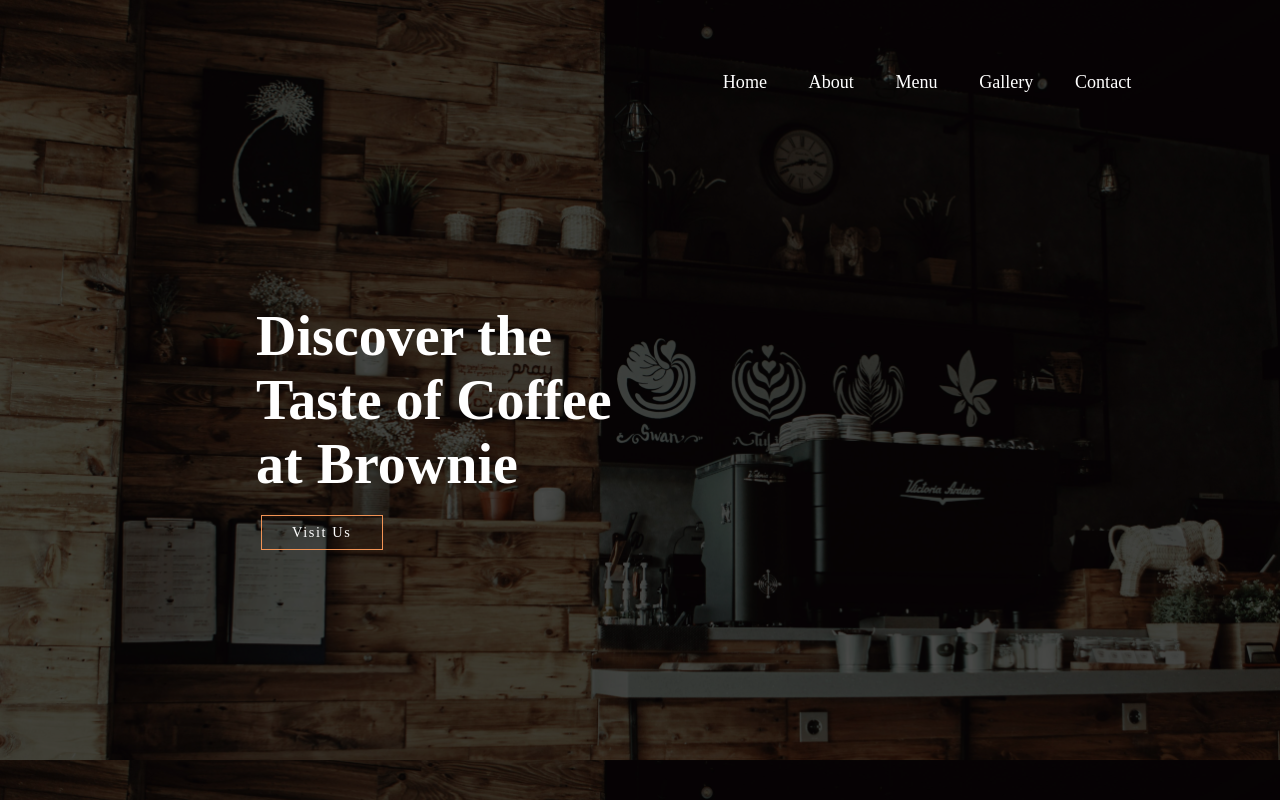
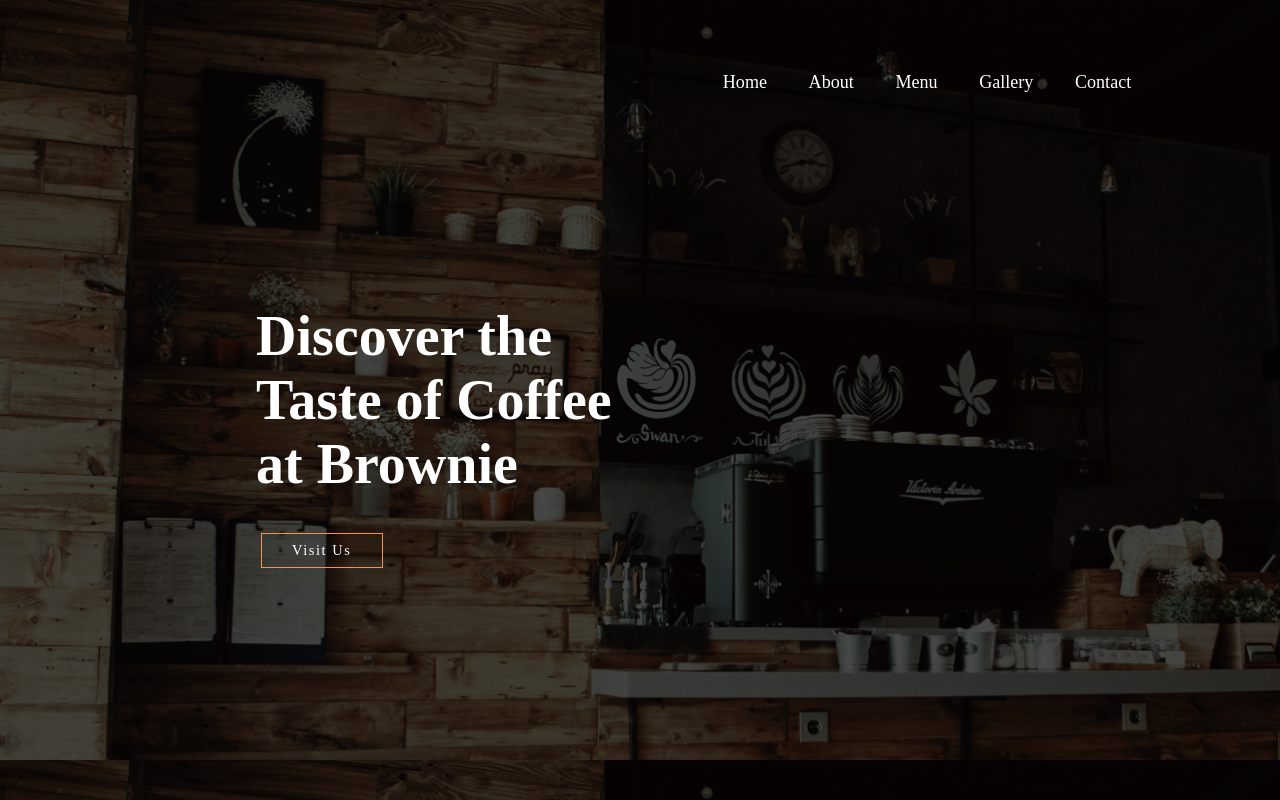
Before and after one commit to Binada-SH/React_coffee_shop_website, a React (Vite) app in the folder coffee_shop/Coffee_Shop/: page / in a window 1280 px wide. Built offline with nearby package versions, Linux system fonts and the light colour scheme.

Commit message:
Cta Button Gap Change

```diff
--- a/coffee_shop/Coffee_Shop/src/Components/cta_btn/cta_btn.css
+++ b/coffee_shop/Coffee_Shop/src/Components/cta_btn/cta_btn.css
@@ -12,7 +12,7 @@
     height: auto;
     border: 0.3px solid #f19355;
     padding: 8px 10px;
-    margin-top: 1.2rem;
+    margin-top: 2.3rem;
     margin-left: 16.3rem;
 }
 .cta_btn a {
```
